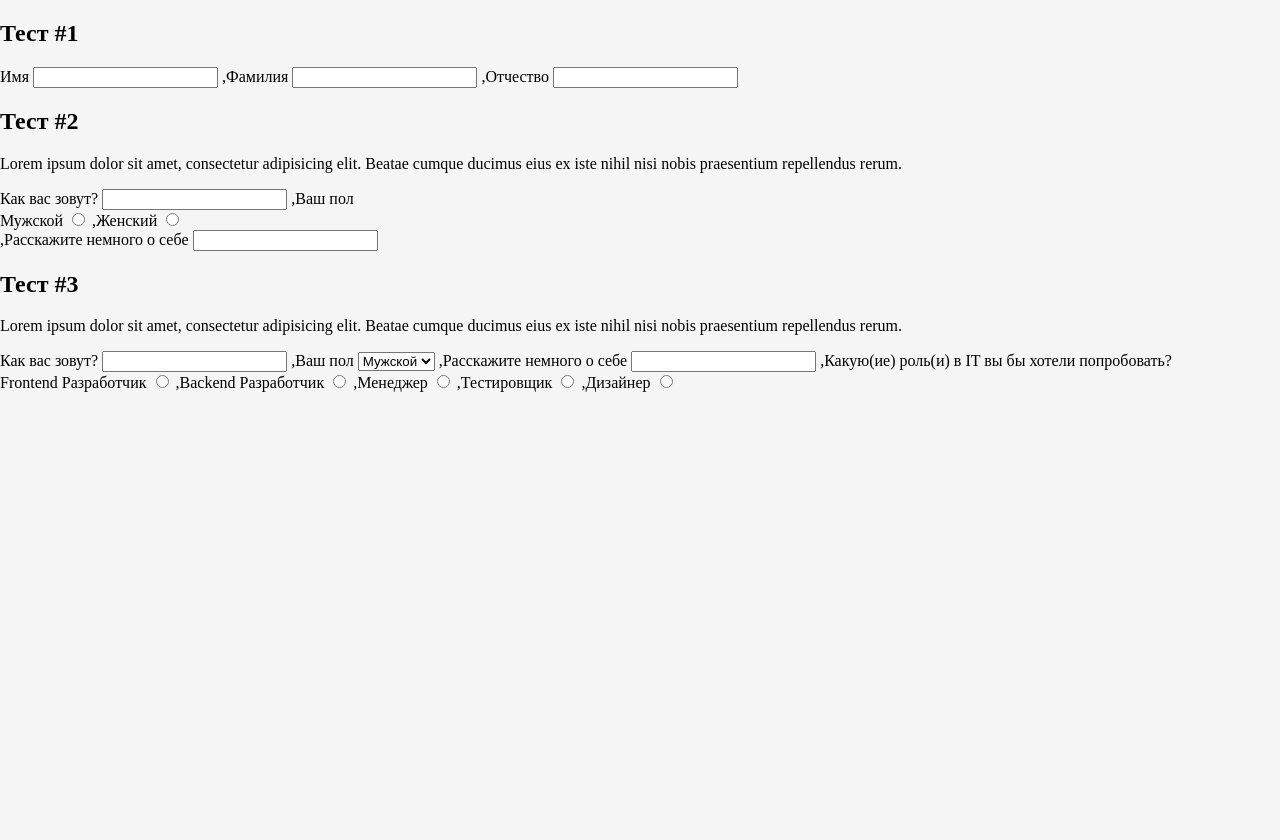
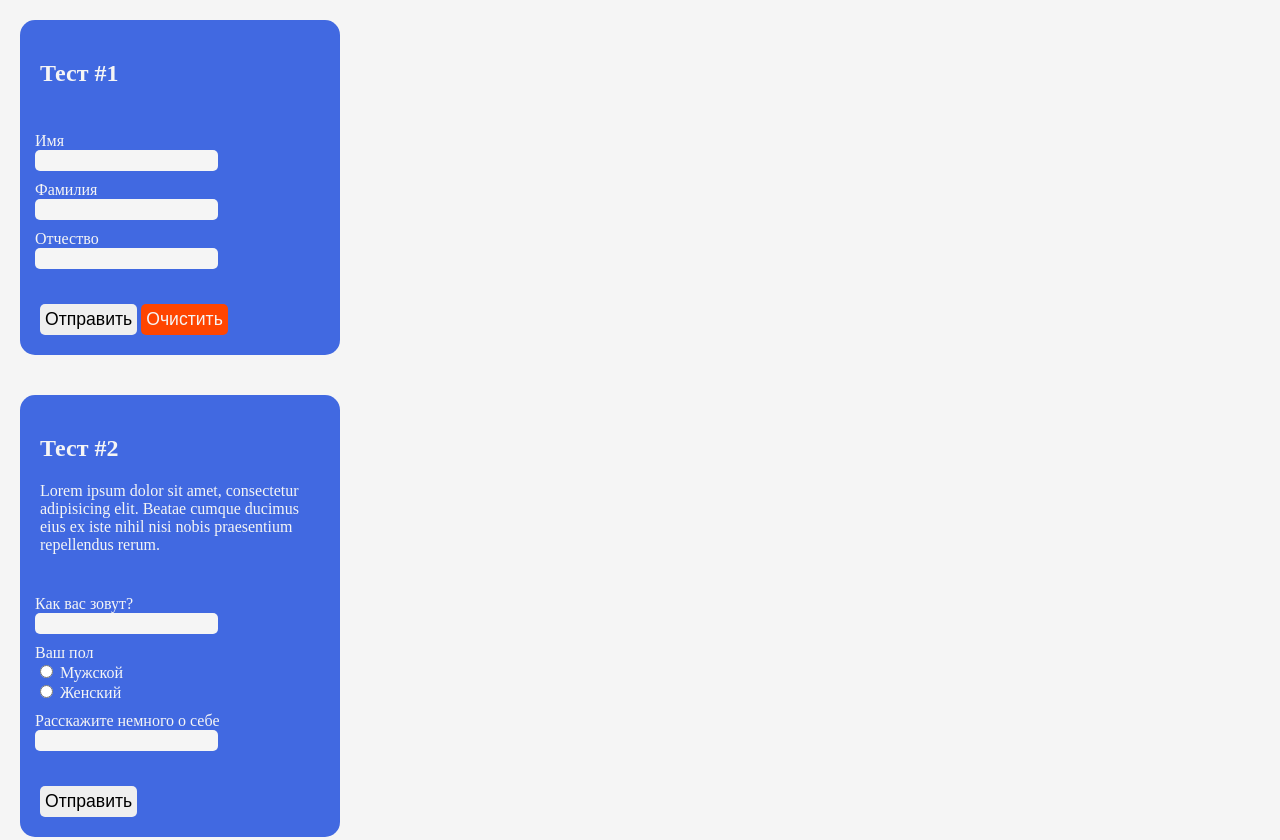
Before and after one commit to 2two2d/IPSTTaskThree-formgenerator-, a website built with Vite: page index.html in a window 1280 px wide. Shown: the top 840 px of the page. Before the commit the page ends 800 px from the top, so only its background shows below. Built offline with nearby package versions, Linux system fonts and the light colour scheme.

Commit message:
навалил дизайна

```diff
--- a/formGenerator.ts
+++ b/formGenerator.ts
@@ -1,5 +1,4 @@
-import {TForm, TVariant} from "./types/TForm";
-import {TField} from "./types/TForm";
+import {buttonsEnum, TField, TForm, TVariant} from "./types/TForm";
 
 const formGenerator = (formData: TForm) => {
 
@@ -12,31 +11,36 @@ const formGenerator = (formData: TForm) => {
                             </div>
                             <div class="form__fields">
                                 ${formData.fields.map((field: TField)=>{
-                                    return `<label>${field.label}
+                                    return `<div class="form__field"><p>${field.label}</p>
                                                 ${!field.attrs.variants ?
                                                     `<input type="${field.attrs.type}"
                                                             name="${field.attrs.name}"/>` :
                                                     (field.attrs.type === 'select' ?
                                                         `<select>
                                                             ${field.attrs.variants.map((option: TVariant)=>{
-                                                                return `<option value="${option.value}">${option.label}</option>`
-                                                            })}
+                                                                return `<option value="${option.value}"
+                                                                        >${option.label}</option>`
+                                                            }).join('')}
                                                         </select>` :
                                                         `<div class="form__radio_set">
                                                             ${field.attrs.variants.map((variant: TVariant)=>{
-                                                                return `<label>${variant.label}
+                                                                return `<label>
                                                                             <input type="radio"
                                                                                 name="radio"
                                                                                 value="${variant.value}"/>
+                                                                            ${variant.label}
                                                                         </label>`
-                                                            })}
+                                                            }).join('')}
                                                         </div>`
                                                     )}
-                                            </label>`
-                                })}
+                                            </div>`
+                                }).join('')}
                             </div>
                             <div class="form__buttons">
-
+                                ${formData.buttons.includes(buttonsEnum.submit) ?
+                                    `<input type="submit" value="Отправить"/>` : ''}
+                                ${formData.buttons.includes(buttonsEnum.clear) ?
+                                    `<input type="reset" value="Очистить"/>` : ''}
                             </div>`
 
 
--- a/styles/build.sass
+++ b/styles/build.sass
@@ -1,11 +1,71 @@
+$prime-color: royalblue
+$bg-color: whitesmoke
+$text-color: whitesmoke
+$danger-color: orangered
+
+@mixin flex-col
+  display: flex
+  flex-direction: column
+
 body
   margin: 0
   padding: 0
-  background-color: whitesmoke
+  background-color: $bg-color
+
+  input
+    outline: none
+    border: none
+
 
 #app
-  display: flex
-  flex-direction: column
+  @include flex-col
 
-  > div
+  form
+    @include flex-col
     margin: 20px
+    padding: 10px
+    flex-wrap: wrap
+    justify-content: space-around
+    width: 300px
+    height: auto
+    border-radius: 15px
+    background-color: $prime-color
+    color: $text-color
+
+    .form__head, .form__fields, .form__buttons
+      margin: 10px
+
+    .form__fields
+      @include flex-col
+      justify-content: space-between
+      flex-wrap: wrap
+      margin: 5px
+
+      .form__field p
+        margin: 10px 0 0 0
+
+      .form__field input
+        padding: 3px
+        background-color: $bg-color
+        border-radius: 5px
+
+      .form__radio_set
+        display: flex
+        flex-direction: column
+
+        label
+          display: block
+
+
+
+    .form__buttons
+      margin-top: 30px
+
+      input
+        font-size: 1.1em
+        padding: 5px
+        border-radius: 5px
+
+      input[type=reset]
+        background-color: $danger-color
+        color: $text-color
--- a/types/TForm.ts
+++ b/types/TForm.ts
@@ -1,4 +1,4 @@
-export enum buttonsEnum {"submit","clear"}
+export enum buttonsEnum {"submit"="submit","clear"="clear"}
 
 export type TVariant = {
     value: string,
```
Also changed, not shown: styles/build.css, 1 other file.
